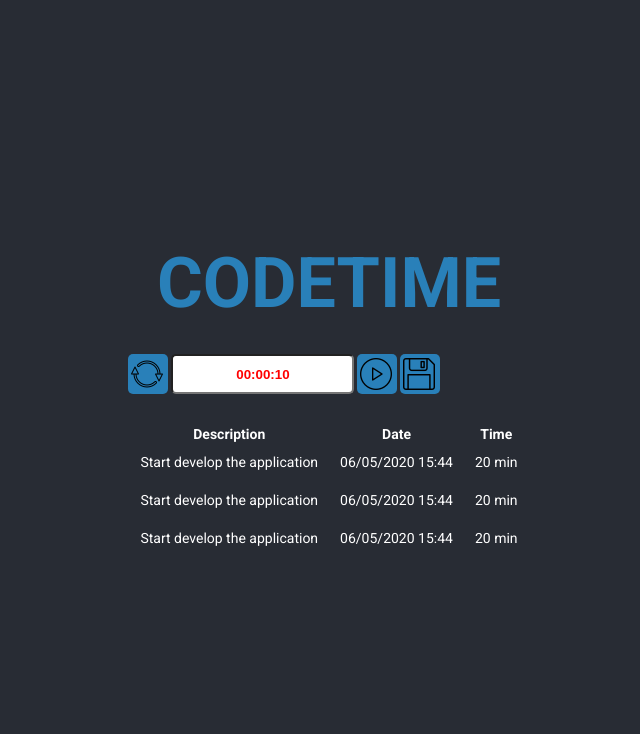
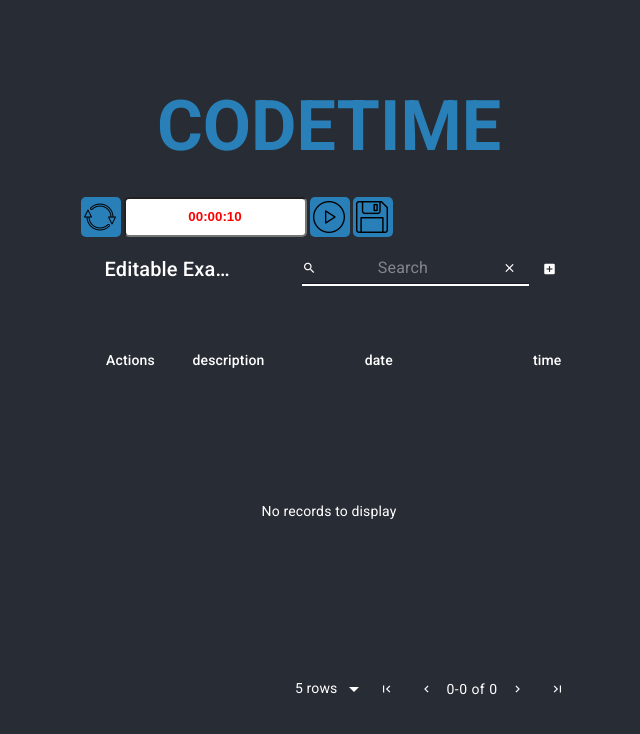
Before and after one commit to elderoliver/codetime, a React (Create React App) app: page / in a window 1280 px wide. Shown: the top 734 px of the page, without its empty margins (311-951 px from the left). Built offline with nearby package versions, Linux system fonts and the light colour scheme.

Commit message:
Insert Table material UI

```diff
--- a/package.json
+++ b/package.json
@@ -3,9 +3,12 @@
   "version": "0.1.0",
   "private": true,
   "dependencies": {
+    "@material-ui/core": "^4.9.14",
+    "@material-ui/icons": "^4.9.1",
     "@testing-library/jest-dom": "^4.2.4",
     "@testing-library/react": "^9.5.0",
     "@testing-library/user-event": "^7.2.1",
+    "material-table": "^1.57.2",
     "react": "^16.13.1",
     "react-dom": "^16.13.1",
     "react-router-dom": "^5.1.2",
--- a/public/index.html
+++ b/public/index.html
@@ -3,6 +3,7 @@
   <head>
     <meta charset="utf-8" />
     <link rel="icon" href="%PUBLIC_URL%/favicon.ico" />
+    <link rel="stylesheet" href="https://fonts.googleapis.com/icon?family=Material+Icons" />
     <meta name="viewport" content="width=device-width, initial-scale=1" />
     <meta name="theme-color" content="#000000" />
     <meta
--- a/src/pages/main/index.js
+++ b/src/pages/main/index.js
@@ -1,4 +1,5 @@
 import React,{ useState,useEffect } from 'react';
+import MaterialTable from 'material-table';
 import './main.css';
 
 export default function Main(){
@@ -10,7 +11,10 @@ export default function Main(){
 
     const [saveStartTime,setSaveStartTime] = useState(time);
 
-    const [dataTable,setDataTable] = useState([{
+
+
+
+    /* const [dataTable,setDataTable] = useState([{
         description: 'Start develop the application',
         date: '06/05/2020 15:44',
         time: '20 min'
@@ -22,7 +26,16 @@ export default function Main(){
         description: 'Start develop the application',
         date: '06/05/2020 15:44',
         time: '20 min'
-    }]);
+    }]); */
+
+    const [dataTable, setDataTable] = React.useState({
+        columns: [
+          { title: 'description', field: 'description' },
+          { title: 'date', field: 'date' },
+          { title: 'time', field: 'time', type: 'numeric' },
+        ],
+        data: [],
+      });
 
     useEffect( () => {
 
@@ -46,7 +59,7 @@ export default function Main(){
                     time: '20 min'
                 };
 
-                setDataTable([...dataTable,newRow]);
+                setDataTable([...dataTable.data,newRow]);
                 setTime(saveStartTime);
                 clearInterval(myInterval);
 
@@ -75,6 +88,25 @@ export default function Main(){
         setStateTime(0);
     }
 
+    function save(){
+
+        const newData = {
+            description: '',
+            date: '',
+            time: ''
+        };
+
+        setDataTable((prevState) => {
+            const data = [...prevState.data];
+            data.push(newData);
+            return { ...prevState, data };
+        });
+
+        console.log('Minha tabela', dataTable.data);
+
+        reload();
+    }
+
     function valueOfInput(e){
         console.log('Value of my input: ', e);
         setSaveStartTime(e);
@@ -97,9 +129,9 @@ export default function Main(){
                 />
                 <button onClick={play} className="play">PLAY/PAUSE</button>
 
-                <button className="save">SAVE</button>
+                <button onClick={save} className="save">SAVE</button>
 
-                <table>
+                {/* <table>
 
                     <tr>
                         <th>Description</th>
@@ -114,12 +146,56 @@ export default function Main(){
                             <td>{ dt.description }</td>
                             <td>{ dt.date }</td>
                             <td>{ dt.time }</td>
+                            <td>Excluir</td>
                         </tr>
 
                         )
                     )}
 
-                </table>
+                </table> */}
+
+                <MaterialTable
+                    title="Editable Example"
+                    columns={dataTable.columns}
+                    data={dataTable.data}
+                    editable={{
+                        onRowAdd: (newData) =>
+                        new Promise((resolve) => {
+                            setTimeout(() => {
+                            resolve();
+                            setDataTable((prevState) => {
+                                const data = [...prevState.data];
+                                data.push(newData);
+                                return { ...prevState, data };
+                            });
+                            }, 600);
+                        }),
+                        onRowUpdate: (newData, oldData) =>
+                        new Promise((resolve) => {
+                            setTimeout(() => {
+                            resolve();
+                            if (oldData) {
+                                setDataTable((prevState) => {
+                                const data = [...prevState.data];
+                                data[data.indexOf(oldData)] = newData;
+                                return { ...prevState, data };
+                                });
+                            }
+                            }, 600);
+                        }),
+                        onRowDelete: (oldData) =>
+                        new Promise((resolve) => {
+                            setTimeout(() => {
+                            resolve();
+                            setDataTable((prevState) => {
+                                const data = [...prevState.data];
+                                data.splice(data.indexOf(oldData), 1);
+                                return { ...prevState, data };
+                            });
+                            }, 600);
+                        }),
+                    }}
+                />
 
             </div>
 
--- a/src/pages/main/main.css
+++ b/src/pages/main/main.css
@@ -60,9 +60,54 @@ input {
 
 table {
     margin-top: 30px;
-
 }
 
 td {
     padding: 10px;
 }
+
+.MuiPaper-root {
+    background-color: #282c34 !important;
+    color: #fff !important;
+}
+
+.MuiPaper-elevation2 {
+    box-shadow: none !important;
+}
+
+.MuiTableCell-root {
+    background-color: #282c34 !important;
+    border: 0 !important;
+    color: #fff !important;
+}
+
+.MuiTableHead-root {
+    color: #fff !important;
+}
+
+.MuiTableContainer-root {
+    color: #fff !important;
+}
+
+.MuiToolbar-root span{
+    color: #fff;
+    font-size: 14px;
+}
+
+/* input selecao da paginacao */
+.MuiInputBase-root svg{
+    color: #fff;
+}
+
+.MuiInputBase-input {
+    color: #fff !important;
+}
+
+/* Borda do input filtro */
+.MuiInput-underline {
+  border-bottom: 2px solid #fff;
+}
+
+.MuiTablePagination-root {
+    color: #fff !important;
+}
```
Also changed, not shown: 1 other file (tests, documents, lock files or other folders).
